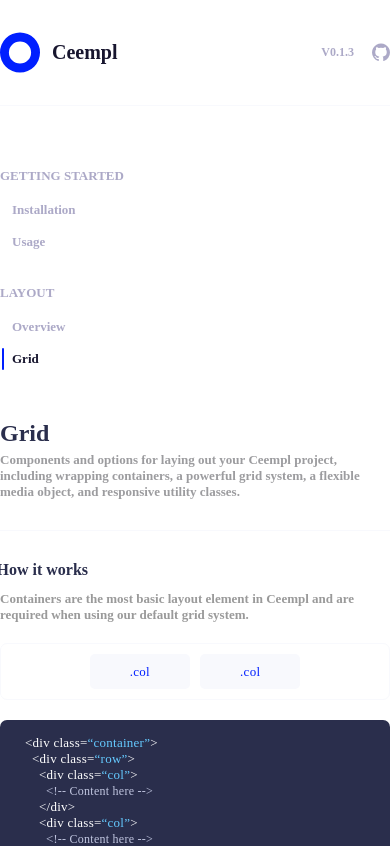
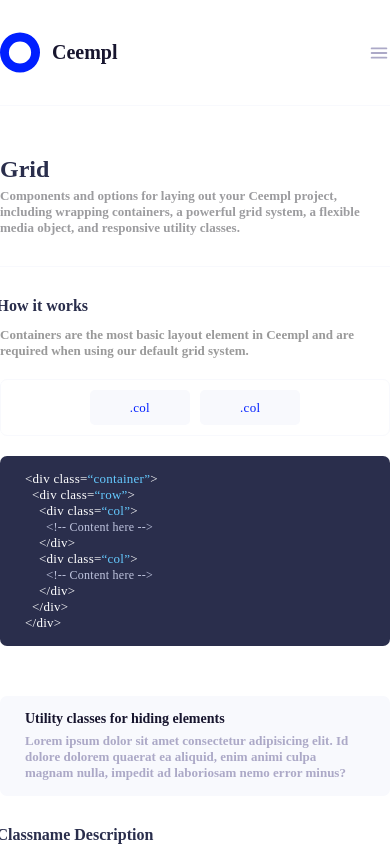
Before and after one commit to ceempl/ceempl-docs, a Nuxt app: page /layout/grid in a window 390 px wide. Shown: the top 846 px of the page. Built offline with nearby package versions, Linux system fonts and the light colour scheme.

Commit message:
fix responsive

```diff
--- a/components/Navbar.vue
+++ b/components/Navbar.vue
@@ -9,10 +9,10 @@
           <h2>Ceempl</h2>
         </nuxt-link>
       </li>
-      <li>
+      <li class="version">
         <span>V0.1.3</span>
       </li>
-      <li>
+      <li class="version">
         <a href="https://github.com/ceempl/ceempl" target="_blank">
           <svg xmlns="http://www.w3.org/2000/svg" width="18.942" height="18.485" viewBox="0 0 18.942 18.485">
             <g id="github" transform="translate(0.001 -5.364)">
@@ -21,9 +21,24 @@
           </svg>
         </a>
       </li>
+      <li class="menu" @click="toggle">
+        <svg xmlns="http://www.w3.org/2000/svg" viewBox="0 0 24 24"><g data-name="Layer 2"><g data-name="menu"><rect width="24" height="24" transform="rotate(180 12 12)" opacity="0"/><rect x="3" y="11" width="18" height="2" rx=".95" ry=".95"/><rect x="3" y="16" width="18" height="2" rx=".95" ry=".95"/><rect x="3" y="6" width="18" height="2" rx=".95" ry=".95"/></g></g></svg>
+      </li>
     </ul>
   </div>
 </template>
+
+<script>
+export default {
+  methods: {
+    toggle() {
+      let menu = document.querySelector('.sidebar.left')
+      menu.classList.toggle('show')
+    }
+  }
+}
+</script>
+
 
 <style lang="css">
 
@@ -48,6 +63,17 @@
     display: flex;
     align-items: center;
     text-decoration: none;
+  }
+
+  .navbar ul li.menu {
+    display: none;
+  }
+
+  .navbar ul li.menu svg {
+    fill: #ACA9C7;
+    width: 22px;
+    cursor: pointer;
+    z-index: 10000;
   }
 
   .navbar ul li.logo {
--- a/layouts/default.vue
+++ b/layouts/default.vue
@@ -257,7 +257,22 @@
     color: #ACA9C7;
   }
 
-  /* @media screen and (max-width: 991px) {
+  @media screen and (max-width: 991px) {
+
+    .navbar {
+      width: 100%;
+      /* position: fixed; */
+      z-index: 10000;
+      top: 0;
+    }
+
+    .navbar ul li.menu {
+      display: flex !important;
+    }
+
+    .navbar ul li.version {
+      display: none;
+    }
 
     .sidebar.left {
       position: fixed;
@@ -270,15 +285,20 @@
       height: 100%;
       z-index: 10;
       padding: 0;
+      display: none;
+      align-items: flex-start;
+      justify-content: flex-start;
+      flex-direction: column;
+      padding: 200px 40px;
+    }
+
+    .sidebar.left.show {
       display: flex;
-      align-items: center;
-      justify-content: center;
-      flex-direction: column;
     }
 
     .sidebar.right {
       display: none;
     }
-  } */
+  }
 
 </style>
```
